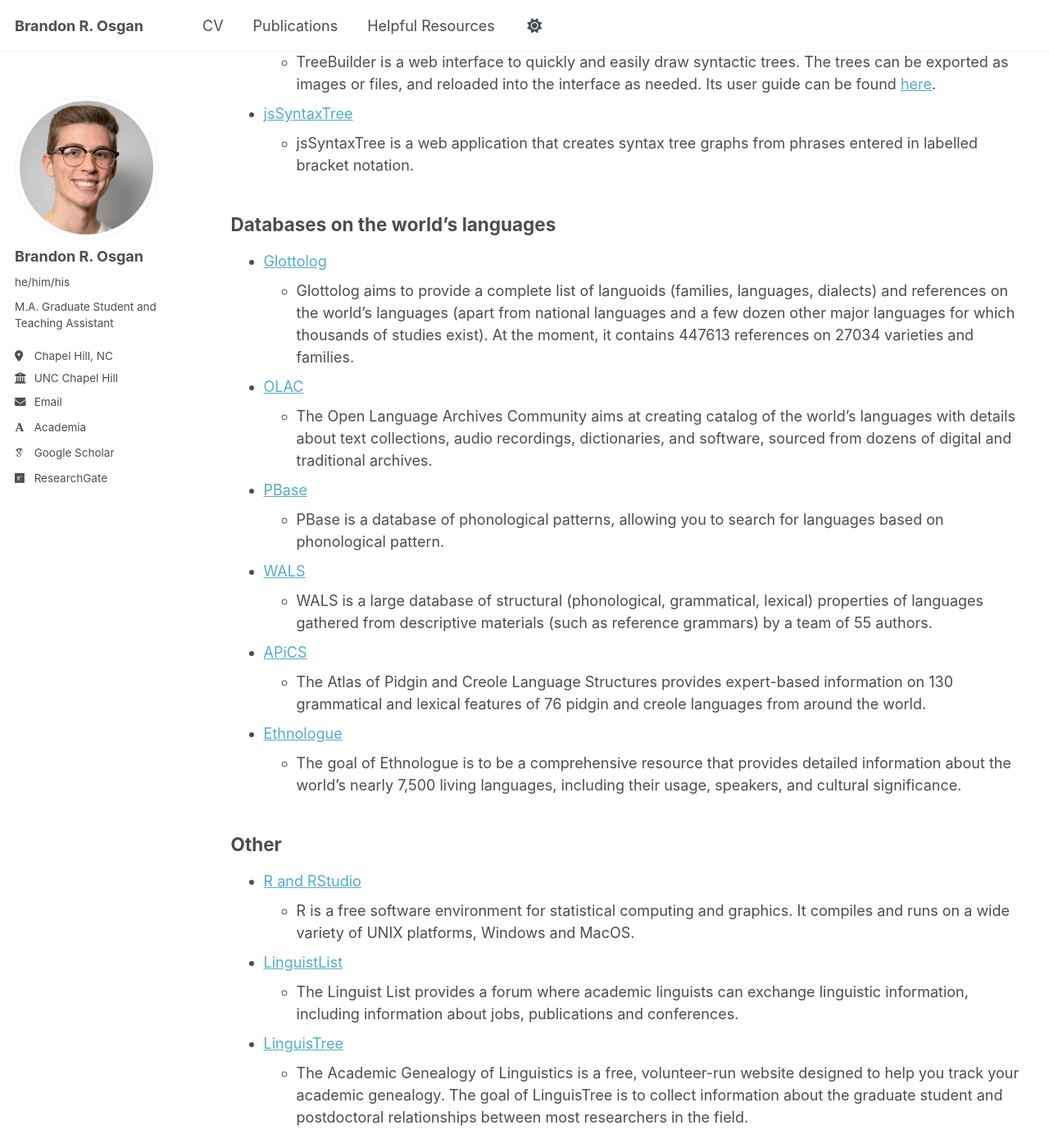
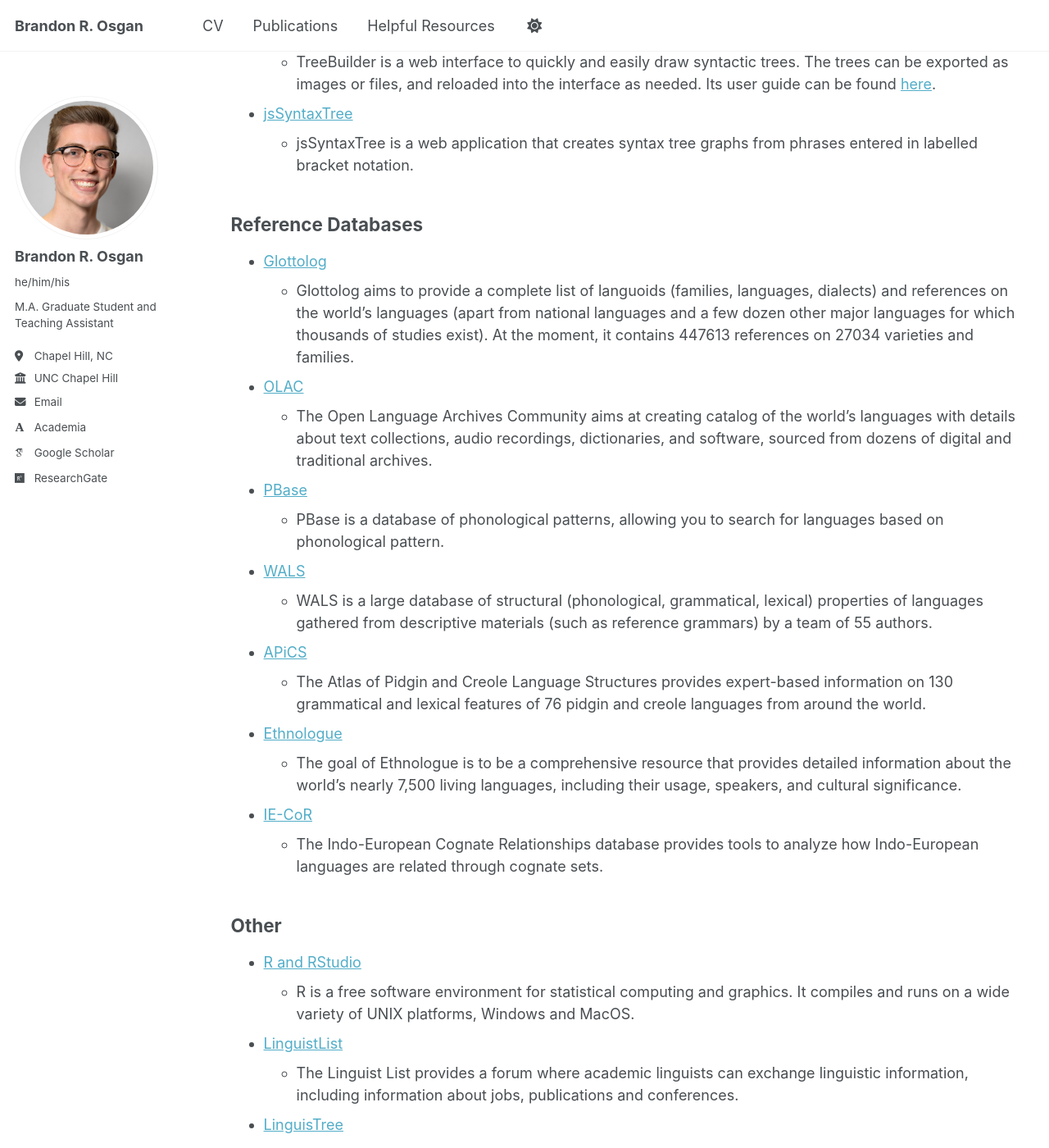
Before and after one commit to bosgan/bosgan.github.io, a Jekyll site: the page built from _pages/helpful-resources.md, in a window 1280 px wide and 1400 px high, scrolled down 911 px. Shown: the whole window at 82% size. Built offline with Jekyll 4.4.1, drawn with Linux system fonts in a browser that asks for light colours; some web fonts are replaced; a script that is not in the unit is left out.

Commit message:
Update helpful-resources.md

```diff
--- a/_pages/helpful-resources.md
+++ b/_pages/helpful-resources.md
@@ -37,7 +37,7 @@ This page serves as a repository for the helpful linguistic resources I've come
 * [jsSyntaxTree](https://ironcreek.net/syntaxtree/)
   * jsSyntaxTree is a web application that creates syntax tree graphs from phrases entered in labelled bracket notation.
 
-## Databases on the world's languages
+## Reference Databases
 
 * [Glottolog](https://glottolog.org/)
   *  Glottolog aims to provide a complete list of languoids (families, languages, dialects) and references on the world's languages (apart from national languages and a few dozen other major languages for which thousands of studies exist). At the moment, it contains 447613 references on 27034 varieties and families.
@@ -57,6 +57,9 @@ This page serves as a repository for the helpful linguistic resources I've come
 * [Ethnologue](https://www.ethnologue.com/)
   * The goal of Ethnologue is to be a comprehensive resource that provides detailed information about the world's nearly 7,500 living languages, including their usage, speakers, and cultural significance.
 
+* [IE-CoR](https://iecor.clld.org/)
+  * The Indo-European Cognate Relationships database provides tools to analyze how Indo-European languages are related through cognate sets.
+
 ## Other
 
 * [R and RStudio](https://www.r-project.org/)
```
